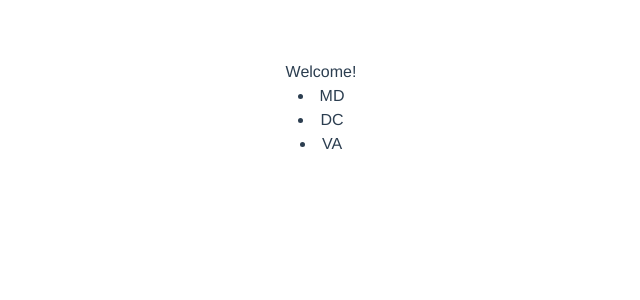
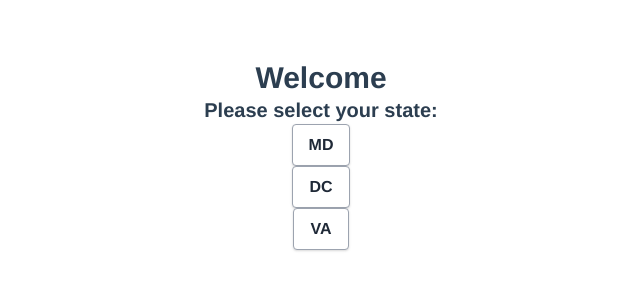
Before and after one commit to deycorinne/return-to-office-vue, a Vue app: page / in a window 1280 px wide. Shown: the top 300 px of the page, without its empty margins (319-959 px from the left). Built offline with nearby package versions, Linux system fonts and the light colour scheme.

Commit message:
a few styles

```diff
--- a/src/components/Welcome.vue
+++ b/src/components/Welcome.vue
@@ -1,22 +1,35 @@
 <template>
   <div id="welcome" v-if="welcome">
 
-    {{ message }}
+    <p class="font-semibold text-3xl">
+      Welcome
+    </p>
 
-    <li v-for="state in states">
-        <button v-on:click="selectState(state)">
+    <p class="font-semibold text-xl">
+      Please select your state:
+    </p>
+
+    <li v-for="state in states" class="list-none">
+        <button v-on:click="selectState(state)"
+                class="bg-white hover:bg-gray-100 text-gray-800
+                      font-semibold py-2 px-4 border border-gray-400
+                      rounded shadow" >
             {{ state.name }}
         </button>
     </li>
 
   </div>
 
-
   <div id="selected" v-if="!welcome">
 
+    <p class="font-semibold text-xl">
     {{ selected.name }}
+    </p>
 
-    <button v-on:click="reset">
+    <button v-on:click="reset"
+            class="bg-white hover:bg-gray-100 text-gray-800
+                  font-semibold py-2 px-4 border border-gray-400
+                  rounded shadow" >
         Reset
     </button>
 
@@ -25,10 +38,8 @@
 
 <script>
 export default {
-  name: 'Welcome',
   data() {
     return {
-      message: 'Welcome!',
       welcome: true,
       selected: null,
       states: [
```
